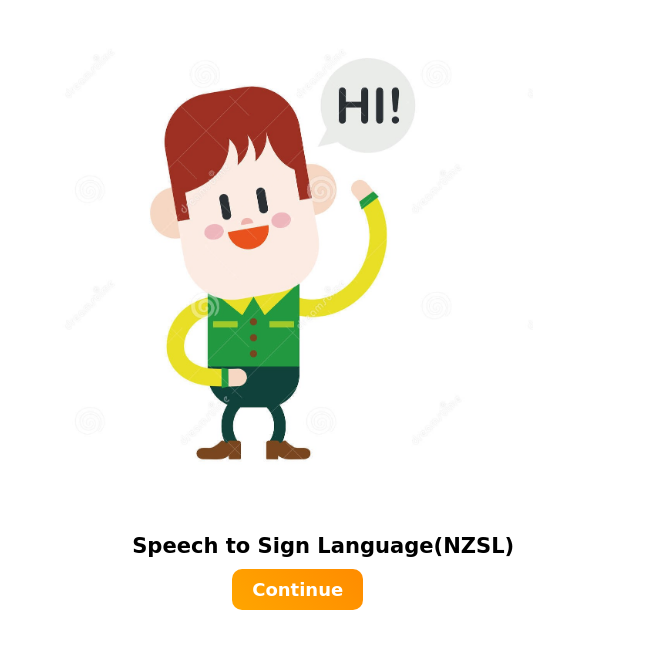
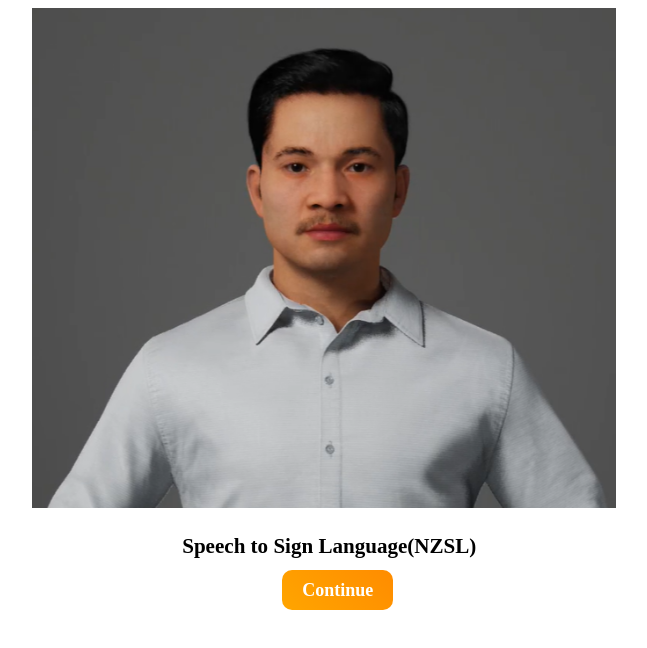
Before and after one commit to kabir-98/thesis-test, a plain HTML site: page html/page2.html in a window 1280 px wide. Shown: the whole page, without its empty margins (355-1002 px from the left). Drawn offline with Linux system fonts and the light colour scheme.

Commit message:
pic and font change

```diff
--- a/css/Home.css
+++ b/css/Home.css
@@ -1,6 +1,6 @@
 body {
   background-color: rgb(248, 247, 247);
-  font-family: "Architects Daughter", cursive;
+  font-family: "Times New Roman";
   font-size: large;
 }
 .welcome {
--- a/css/page2.css
+++ b/css/page2.css
@@ -1,6 +1,6 @@
 body {
     background-color: white;
-    font-family: "Architects Daughter", cursive;
+    font-family: "Times New Roman";
     font-size: large;
   }
   .welcome {
@@ -18,12 +18,12 @@ body {
     border-radius: 10px;
     color: white;
     font-weight: 700;
-    margin-left: 200px;
+    margin-left: 250px;
   }
   .button:hover {
     text-decoration: none;
   }
 
   .heading{
-    margin-left: 100px;
+    margin-left: 150px;
   }
--- a/css/page3.css
+++ b/css/page3.css
@@ -28,3 +28,9 @@
     margin-top: 420px;
     margin-left: 42px;
 }
+
+body {
+  background-color: white;
+  font-family: "Times New Roman";
+  font-size: large;
+}
--- a/css/page4.css
+++ b/css/page4.css
@@ -8,7 +8,7 @@
 
 .btn1{
     background-color: tomato;
-    margin-left: 110px;
+    margin-left: 70px;
     padding: 20px 30px;
     border-radius: 10px;
 
@@ -20,3 +20,8 @@
     border-radius: 10px;
 
 }
+body {
+    background-color: white;
+    font-family: "Times New Roman";
+    font-size: large;
+  }
--- a/html/page2.html
+++ b/html/page2.html
@@ -10,7 +10,7 @@
   <body>
     <section>
       <div class="welcome">
-        <img src="/img/page-2.jpg" alt="" height="500px" /><br />
+        <img src="/img/page-2.png" alt="" height="500px" /><br />
         <h3 class="heading">Speech to Sign Language(NZSL)</h3>
         <a class="button" href="/html/page3.html">Continue</a>
       </div>
```
Also changed, not shown: html/page3.html (+1 -1 lines), html/page4.html (+1 -1 lines), img/page-2.png (added).
